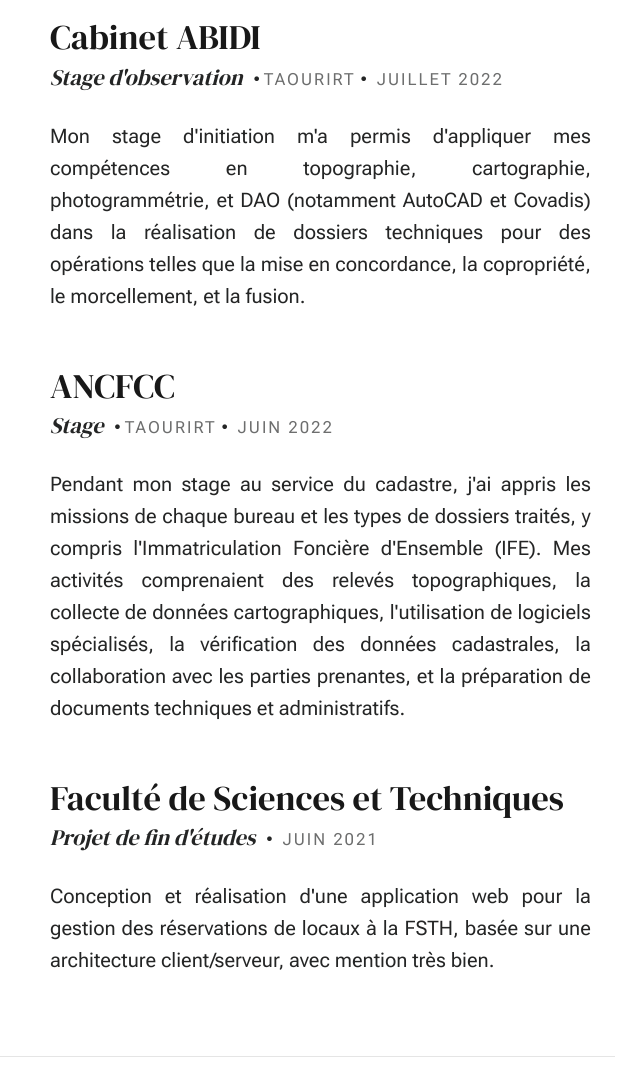
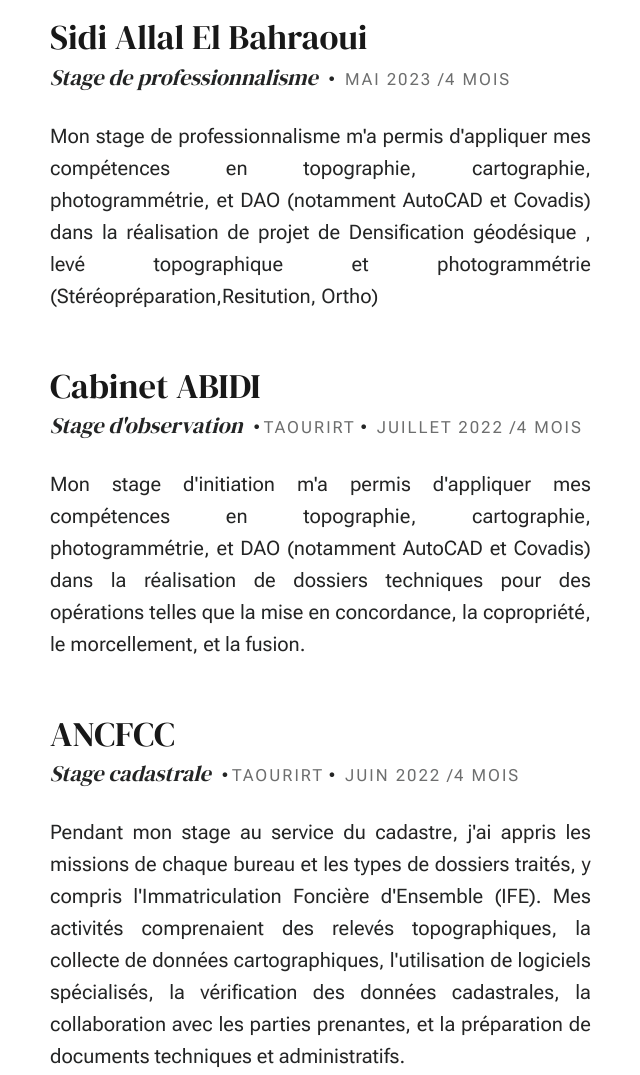
Before and after one commit to assiyaguenoune/Personal-Resume, a plain HTML site: page index.html in a window 1280 px wide. Shown: the part 4040-5115 px from the top of the page, without its empty margins (614-1254 px from the left). Drawn offline with Linux system fonts and the light colour scheme.

Commit message:
validation

```diff
--- a/index.html
+++ b/index.html
@@ -357,7 +357,7 @@
                 <p class="resume-block__header-meta">
                     <span class="resume-block__header-date" >Rabat</span>
                     <span class="resume-block__header-date" >
-                        Septembre 2023
+                        Septembre 2023 /4 mois
                     </span>
                 </p>
             </div>
@@ -372,6 +372,24 @@
             </p>
 
         </div> <!-- end resume-block -->
+        <div class="resume-block">
+
+            <div class="resume-block__header">
+                <h4 class="h3">Sidi Allal El Bahraoui </h4>
+                <p class="resume-block__header-meta">
+                    <span >Stage de professionnalisme </span>
+                    <span class="resume-block__header-date">
+                        Mai 2023 /4 mois
+                    </span>
+                </p>
+            </div>
+
+            <p>
+                Mon stage de professionnalisme m'a permis d'appliquer mes compétences en topographie, cartographie, photogrammétrie, et
+                 DAO (notamment AutoCAD et Covadis) dans la réalisation de projet de Densification géodésique , levé topographique et photogrammétrie (Stéréopréparation,Resitution, Ortho)
+            </p>
+
+        </div> <!-- end resume-block -->
 
         <div class="resume-block">
 
@@ -381,7 +399,7 @@
                     <span >Stage d'observation</span>
                     <span class="resume-block__header-date" >Taourirt</span>
                     <span class="resume-block__header-date" >
-                        juillet 2022
+                        juillet 2022 /4 mois
                     </span>
                 </p>
             </div>
@@ -398,10 +416,10 @@
             <div class="resume-block__header">
                 <h4 class="h3">ANCFCC</h4>
                 <p class="resume-block__header-meta">
-                    <span >Stage</span>
+                    <span >Stage cadastrale</span>
                     <span  class="resume-block__header-date"  >Taourirt</span>
                     <span class="resume-block__header-date" >
-                        juin 2022
+                        juin 2022 /4 mois
                     </span>
                 </p>
             </div>
@@ -417,26 +435,7 @@
         </div> <!-- end resume-block -->
 
 
-        <div class="resume-block">
 
-            <div class="resume-block__header">
-                <h4 class="h3">Faculté de Sciences et Techniques </h4>
-                <p class="resume-block__header-meta">
-                    <span >Projet de fin d'études </span>
-                    <span class="resume-block__header-date">
-                        juin 2021
-                    </span>
-                </p>
-            </div>
-
-            <p>
-                Conception et réalisation d'une application web
-                pour la gestion des réservations de locaux à la FSTH,
-                 basée sur une architecture client/serveur,
-                avec mention très bien.
-            </p>
-
-        </div> <!-- end resume-block -->
     </div>
 </div> <!-- s-resume__section -->
 
```
